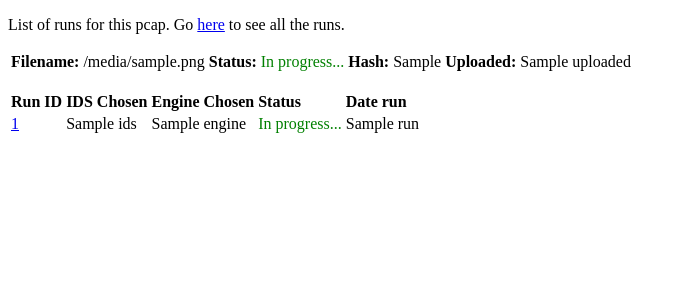
After one commit to travisbgreen/autoIDS, a Flask app: template templates/filehash.html in a window 1280 px wide. The commit adds this page. Shown: the top 300 px of the page, without its empty margins (0-685 px from the left). Run offline with Flask 2, Linux system fonts and the light colour scheme; the template is opened without the code that fills it: most values are stand-ins (such as "Sample title", 1, 10 or a date in 2020); parts of the project's set-up code (start-up, migrations or seed data) failed here and were passed over.

Commit message:
List of runs for each file

```diff
--- a/main.py
+++ b/main.py
@@ -12,7 +12,7 @@ from pygments.lexers import guess_lexer, get_lexer_by_name
 from pygments.formatters import HtmlFormatter
 
 ### database stuff here for now.
-db = SqliteDatabase(DATABASE)
+db = SqliteDatabase(DATABASE, threadlocals=True)
 
 class Pcap(Model):
 	md5 = CharField()
@@ -119,7 +119,23 @@ def logfilelist():
 
 @app.route('/output/<filehash>')
 def logfileselect(filehash): # lists all the logfiles associated with a specific pcap
-	return 'NYI'
+	page = int(request.args.get('page',1)) # can use ?page=2 or something to paginate the system (rudimentary navigation on the page already)
+	try:
+		db.connect()
+	except:
+		pass
+	try:
+		ofile = Pcap.select().where(Pcap.md5==filehash).get()
+	except:
+		flash('that file does not exist') # if there's no pcap with that hash, redirect to the listing
+		return redirect('/output')
+	try:
+		runs = ProcessedPcap.select(ProcessedPcap,Pcap).join(Pcap).where(Pcap.md5==filehash).order_by(ProcessedPcap.run.desc()).paginate(page,PERPAGE)
+	except:
+		runs = []
+	nextpage = len(files) >= PERPAGE
+	db.close()
+	return render_template('listing.html',file=ofile,runs=runs,page=page,nextpage=nextpage)
 
 @app.route('/output/<filehash>/<runid>') # displays the logs of a single file
 def logfiledisp(filehash,runid):
@@ -132,7 +148,7 @@ def logfiledisp(filehash,runid):
 	except:
 		query = None
 	if not query:
-		flash('that file does not exist') # if there's no pcap with that hash, redirect to the listing
+		flash('that run or file does not exist') # if there's no pcap with that hash, redirect to the listing
 		return redirect('/output')
 	data = query[0]
 	db.close()
--- /dev/null
+++ b/templates/filehash.html
@@ -0,0 +1,84 @@
+{% extends "base.html" %}
+{% block title %}Logfiles{% endblock %}
+{% block body %}
+<p>
+	List of runs for this pcap. Go <a href="/output">here</a> to see all the runs.
+</p>
+<table>
+	<tr>
+		<td>
+			<b>Filename: </b>{{ file.pcap.filename }}
+		</td>
+		<td>
+			<b>Status: </b>
+			{% if file.status == 1 %}
+			Analysis complete
+			{% elif file.status == -1 %}
+			<span style="color:red;">Failed</span>
+			{% else %}
+			<span style="color:green;">In progress...</span>
+			{% endif %}
+		</td>
+		<td>
+			<b>Hash: </b>{{ file.pcap.md5 }}
+		</td>
+		<td>
+			<b>Uploaded: </b>{{ file.uploaded }}
+		</td>
+	</tr>
+</table>
+<p>
+	<table>
+		<tr>
+			<td>
+				<b>Run ID</b>
+			</td>
+			<td>
+				<b>IDS Chosen</b>
+			</td>
+			<td>
+				<b>Engine Chosen</b>
+			</td>
+			<td>
+				<b>Status</b>
+			</td>
+			<td>
+				<b>Date run</b>
+			</td>
+		</tr>
+		{% for run in runs %}
+		<tr>
+			<td>
+				<a href="/output/{{ run.pcap.md5 }}/{{ run.runid }}">{{ run.runid }}</a>
+			</td>
+			<td>
+				{{ run.ids }}
+			</td>
+			<td>
+				{{ run.engine }}
+			</td>
+			<td>
+				{% if run.status == 1 %}
+				Analysis complete
+				{% elif run.status == -1 %}
+				<span style="color:red;">Failed</span>
+				{% else %}
+				<span style="color:green;">In progress...</span>
+				{% endif %}
+			</td>
+			<td>
+				{{ run.run }}
+			</td>
+		</tr>
+		{% endfor %}
+	</table>
+</p>
+<p>
+	{% if page > 1 %}
+	<a href='/output?page={{ page-1 }}'>Previous page</a>
+	{% endif %}
+	{% if nextpage %}
+	<a href='/output?page={{ page+1 }}'>Next page</a>
+	{% endif %}
+</p>
+{% endblock %}
--- a/templates/listing.html
+++ b/templates/listing.html
@@ -29,7 +29,7 @@
 		{% for file in files %}
 		<tr>
 			<td>
-				<a href="/output/{{ file.pcap.md5 }}">{{ file.pcap.name }}</a>
+				<a href="/output/{{ file.pcap.md5 }}/{{ file.runid }}">{{ file.pcap.name }}</a>
 			</td>
 			<td>
 				{{ file.ids }}
```
